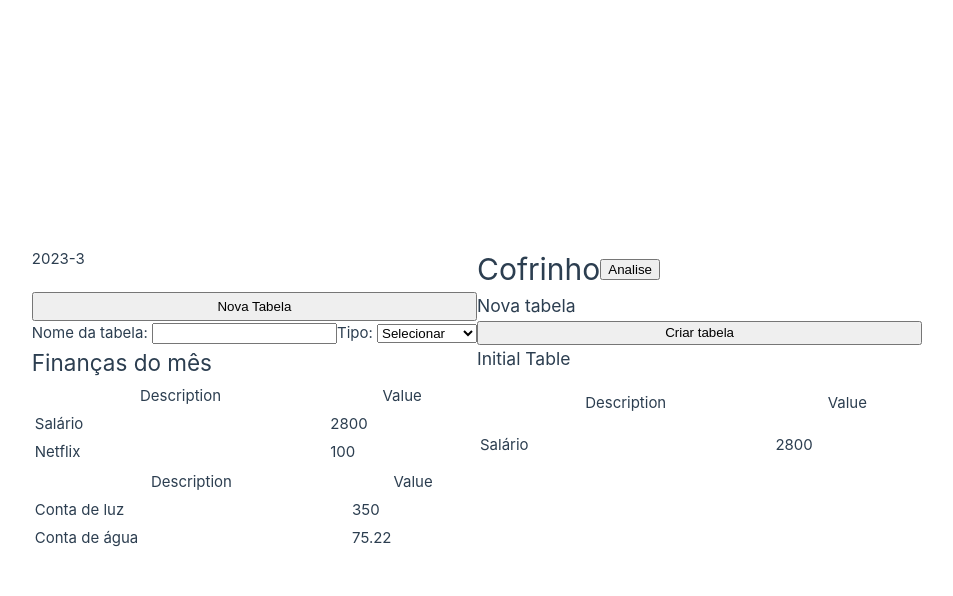
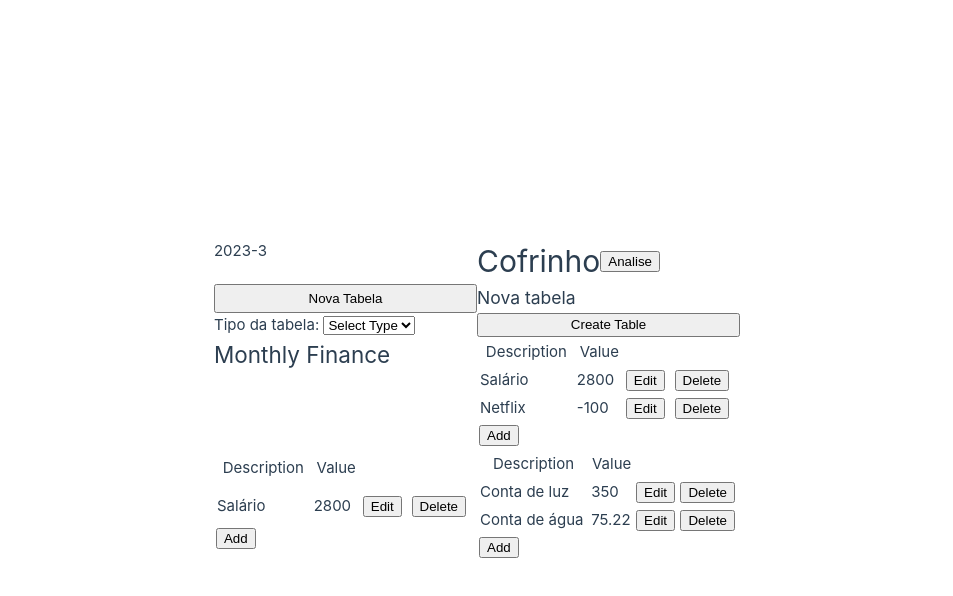
Before and after one commit to brunodnc/cofrinho, a Vue app: page / in a window 1280 px wide. Both pictures are taken after a click on the button "Nova Tabela". Shown: the top 596 px of the page, without its empty margins (163-1116 px from the left). Built offline with nearby package versions, Linux system fonts and the light colour scheme; what vue-month-picker would draw is missing.

Commit message:
feat: front end add table row

```diff
--- a/src/components/InitialTable.vue
+++ /dev/null
@@ -1,25 +0,0 @@
-<script setup lang="ts">
-const props = defineProps({
-  initialTable: {
-    type: Object,
-    required: true,
-    default: () => ({
-      values: []
-    })
-  }
-});
-</script>
-
-<template>
-    <h3>Initial Table</h3>
-    <table>
-        <tr>
-            <th>Description</th>
-            <th>Value</th>
-        </tr>
-        <tr v-for="(v, index) in initialTable.values" :key="index+ ' - ' + v.description + ' - ' + v.value">
-            <td>{{ v.description }}</td>
-            <td>{{ v.value }}</td>
-        </tr>
-    </table>
-</template>
--- a/src/components/TableComponent.vue
+++ b/src/components/TableComponent.vue
@@ -1,9 +1,53 @@
 <script setup lang="ts">
-defineProps<{type: String
-    name: String
-    values: {description: String, value: Number}[]
+import { ref } from 'vue';
+
+
+const props = defineProps<{
+    type: String,
+    name: String,
+    values: {description: String, value: Number}[],
     }>()
 
+let editingTableList = ref(props.values.map( v => false));
+let valuesRef = ref(props.values);
+let addTableRowToggle = ref(false);
+let addTableRowDescription = ref("")
+let addTableRowValue = ref("")
+
+function editTableRow(row: {description: String, value: Number}, index: number) {
+    editingTableList.value[index] = false;
+    return null;
+}
+
+function toggleEditingOff(index: number) {
+    editingTableList.value[index] = false;
+}
+
+function handleEditTableRowToggle(index: number) {
+    editingTableList.value[index] = true;
+}
+
+function deleteTableRow(row: {description: String, value: Number}, index: number) {
+    return null;
+}
+
+
+function handleToggleAddTableRow() {
+    addTableRowToggle.value = true
+}
+
+function addTableRow() {
+    addTableRowToggle.value = false
+    return null;
+}
+
+function handleDescriptionChange(event: Event, i: number) {
+    valuesRef.value[i].description = (event.target as HTMLInputElement).value;
+}
+
+function handleValueChange(event: Event, i: number) {
+    valuesRef.value[i].value = Number((event.target as HTMLInputElement).value);
+}
 
 </script>
 
@@ -14,8 +58,27 @@ defineProps<{type: String
             <th>Value</th>
         </tr>
         <tr v-for="(v, index) in values" :key="index+ ' - ' + v.description + ' - ' + v.value">
-            <td>{{ v.description }}</td>
-            <td>{{ v.value }}</td>
+            <template v-if="editingTableList[index]">
+                <td><input type="textarea" :value="v.description" @change="handleDescriptionChange($event, index)"></td>
+                <td><input type="textarea" :value="v.value" @change="handleValueChange($event, index)"></td>
+                <td><button @click="editTableRow(v, index)">Confirm</button></td>
+                <td><button @click="toggleEditingOff(index)">Cancel</button></td>
+            </template>
+            <template v-else>
+                <td>{{ v.description }}</td>
+                <td>{{ v.value }}</td>
+                <td><button @click="handleEditTableRowToggle(index)">Edit</button></td>
+                <td><button @click="deleteTableRow(v, index)">Delete</button></td>
+            </template>
+        </tr>
+        <tr>
+            <template v-if="addTableRowToggle">
+                <td><input v-model="addTableRowDescription" type="textarea"/></td>
+                <td><input v-model="addTableRowValue" type="textarea" /></td>
+                <td><button @click="addTableRow">Add</button></td>
+            </template>
+            <button v-else @click="handleToggleAddTableRow">Add</button>
+
         </tr>
     </table>
 </template>
--- a/src/components/TablesComponent.vue
+++ b/src/components/TablesComponent.vue
@@ -1,5 +1,4 @@
 <script setup lang="ts">
-import InitialTable from './InitialTable.vue';
 import TableComponent from './TableComponent.vue';
 import { invoke } from '@tauri-apps/api';
 import { store } from '@/state/store';
@@ -13,21 +12,22 @@ function handleToggleCreatingNewTable() {
     creatingNewTable.value = !creatingNewTable.value;
 }
 
-const initialTable = ref({
+const tables =  {
+        "initial": [
+        {
+            name: "Tabela Inicial",
             values: [
                         {
                             description: "Salário",
-                type: 'in',
                             value: 2800,
                         },
                         {
                             description: "Netflix",
-                type: 'out',
-                value: 100,
+                            value: -100,
                         },
                     ]
-    });
-const tables =  {
+                }
+            ],
         "in": [
             {
                 "name": "Entrada inicial",
@@ -61,8 +61,10 @@ const tables =  {
     <button @click="handleToggleCreatingNewTable">Nova Tabela</button>
     <NewTableComponent v-if="creatingNewTable"/>
     <!-- {{ invoke('greet', { name: 'World'}) }} -->
-    <h2>Finanças do mês</h2>
-     <InitialTable :initialTable="initialTable" />
+    <h2>Monthly Finance </h2>
+    <template v-for="(table, i) in tables.initial" :key="i +  ' - ' + table.name">
+        <TableComponent :values="table.values" :type="'in'" :name="table.name" />
+     </template>
      <template v-for="(table, i) in tables.in" :key="i +  ' - ' + table.name">
         <TableComponent :values="table.values" :type="'in'" :name="table.name" />
      </template>
--- a/src/components/newTableComponent.vue
+++ b/src/components/newTableComponent.vue
@@ -1,29 +1,50 @@
 <template>
     <h3>Nova tabela</h3>
     <form>
-        <label for="tableNameInput">Nome da tabela: </label><input id="tableNameInput" v-model="tableName">
-        <label>Tipo: </label> <select v-model="tableType">
-            <option disabled value="">Selecionar</option>
-            <option>Tabela Inicial</option>
-            <option>Entrada</option>
-            <option>Saída</option>
+        <label>Tipo da tabela: </label> <select v-model="tableType">
+            <option disabled value="">Select Type</option>
+            <option>Initial Table</option>
+            <option>In</option>
+            <option>Out</option>
         </select>
+        <div v-if="tableType === 'In' || tableType === 'Out'">
+            <label for="tableNameInput">Table Name: </label>
+            <input id="tableNameInput" v-model="tableName">
+        </div>
+        <span id="error"> {{ error }}</span>
     </form>
-    <button @click="handleCreateTable">Criar tabela</button>
+    <button @click="handleCreateTable">Create Table</button>
 </template>
 
 <script setup lang="ts">
+import { ref } from 'vue';
+import type { Ref } from 'vue';
 
 
-let tableName = "";
-let tableType = "";
+
+let error: Ref<null | string> = ref(null);
+let tableName: Ref<string> = ref("");
+let tableType: Ref<string> = ref("");
+
 
 function handleCreateTable() {
-    if (tableType.length < 1 || tableName.length < 1) {
-        alert("Preencha o formulário corretamente");
+    if (tableType.value.length < 1 || (tableName.value.length < 1 && (tableType.value === 'In' || tableType.value === 'Out'))) {
+        error.value = "Please fill the form correctly";
+        return null;
+    }
+    let newTable = null;
+    if (tableType.value === 'Initial Table') {
+        return null;
+    }
+    if (tableType.value === 'In') {
+        return null;
+    }
+    if (tableType.value === 'Out') {
         return null;
     }
     // save table with tauri rust
-    return null;
+    newTable = null
+
+    return newTable;
 }
 </script>
```
Lines whose indentation alone changed are shown as unchanged.
